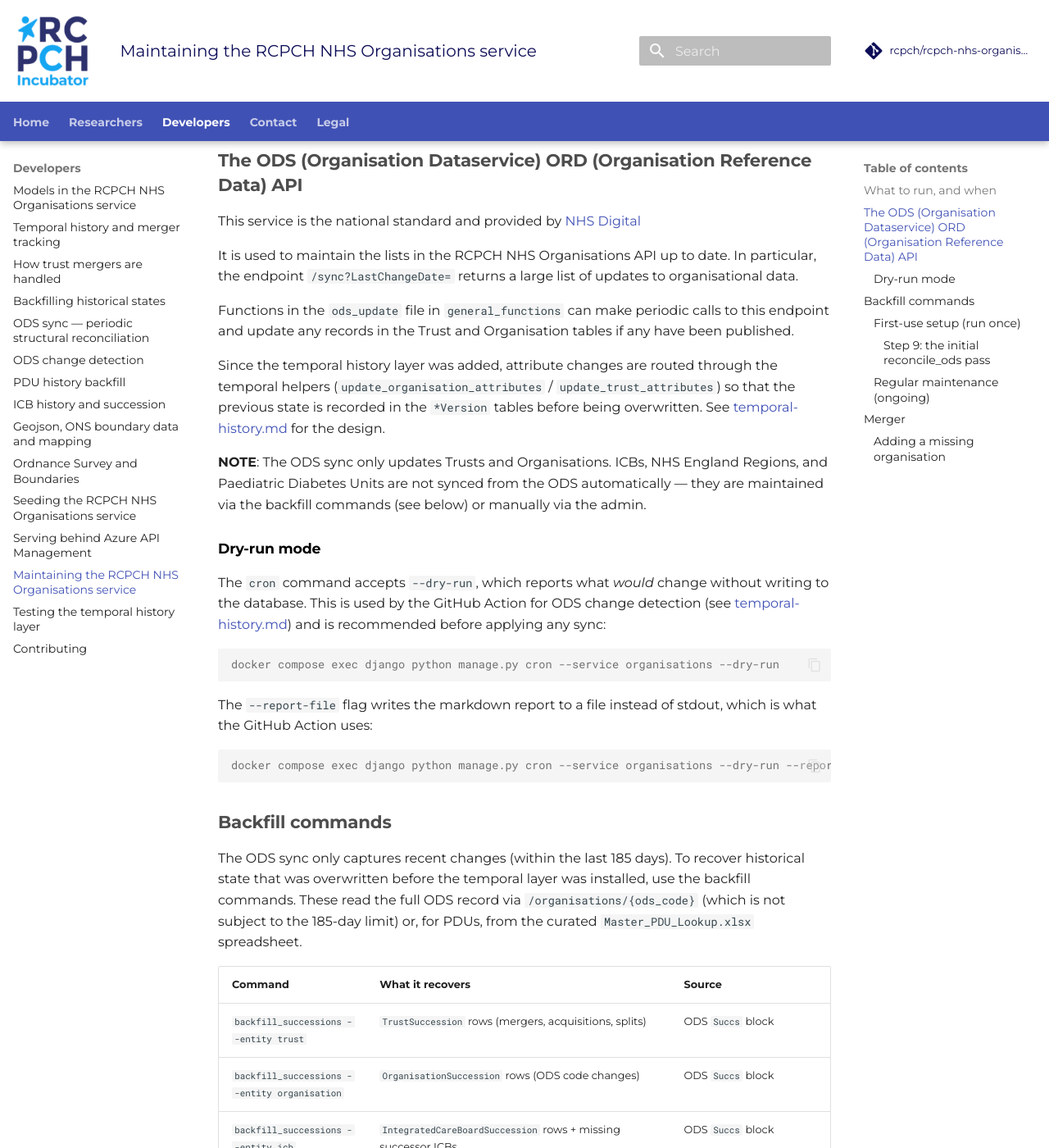
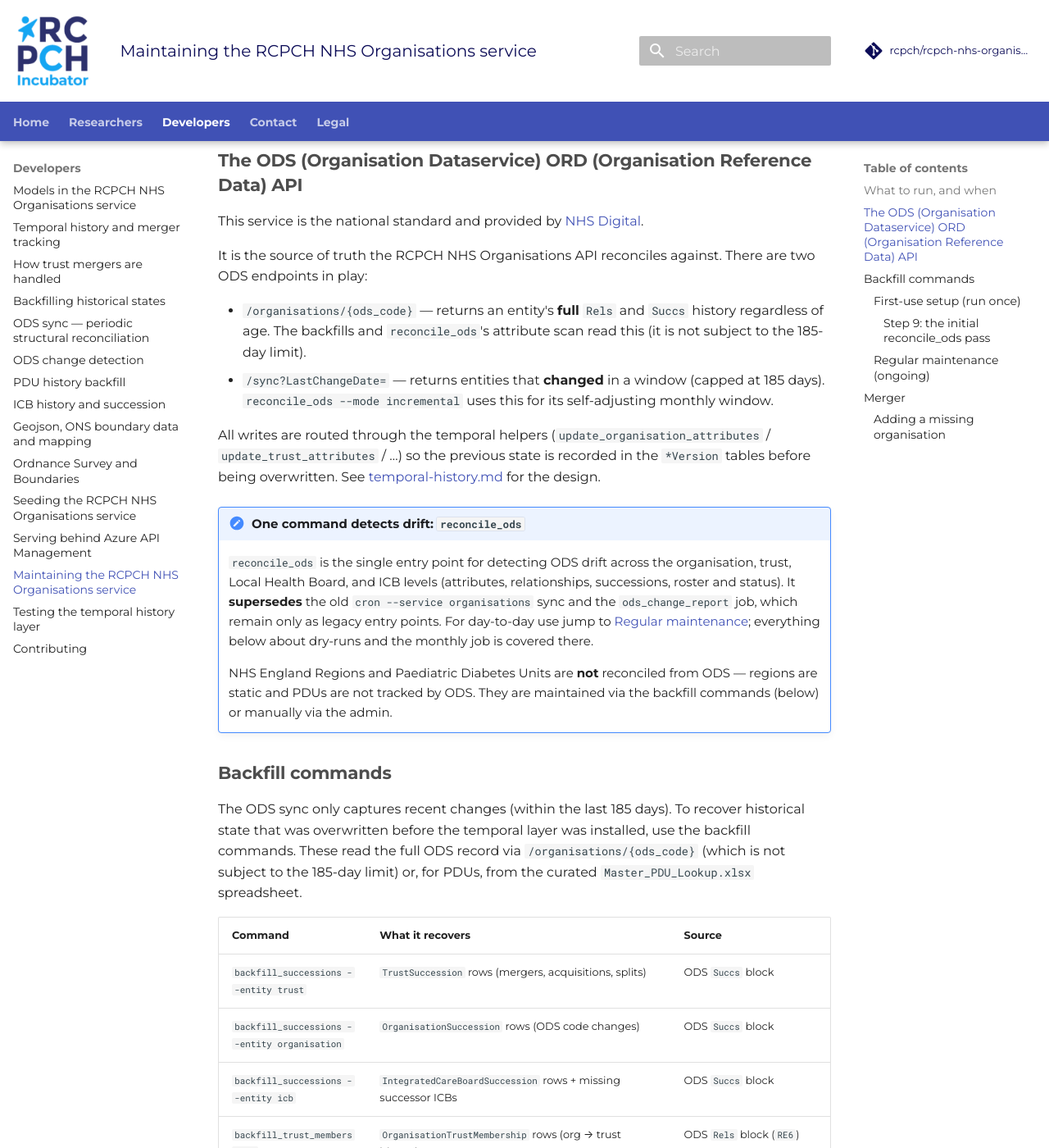
Before and after one commit to rcpch/rcpch-nhs-organisations, an MkDocs documentation site: the page built from documentation/docs/developer/database_maintenance.md, in a window 1280 px wide and 1400 px high, scrolled down 1010 px. Shown: the whole window at 82% size. Built offline with MkDocs 1.6.1 and Material for MkDocs 9.7.7, drawn with Linux system fonts in a browser that asks for light colours; comment, search, counter and statistics services are not loaded; some of the changed text lies outside the part shown.

Commit message:
Document changes

````diff
--- a/documentation/docs/developer/database_maintenance.md
+++ b/documentation/docs/developer/database_maintenance.md
@@ -39,29 +39,35 @@
 
 ## The ODS (Organisation Dataservice) ORD (Organisation Reference Data) API
 
-This service is the national standard and provided by [NHS Digital](https://digital.nhs.uk/developer/api-catalogue/organisation-data-service-ord)
+This service is the national standard and provided by [NHS Digital](https://digital.nhs.uk/developer/api-catalogue/organisation-data-service-ord).
 
-It is used to maintain the lists in the RCPCH NHS Organisations API up to date. In particular, the endpoint `/sync?LastChangeDate=` returns a large list of updates to organisational data.
+It is the source of truth the RCPCH NHS Organisations API reconciles against.
+There are two ODS endpoints in play:
 
-Functions in the `ods_update` file in `general_functions` can make periodic calls to this endpoint and update any records in the Trust and Organisation tables if any have been published.
+- `/organisations/{ods_code}` — returns an entity's **full** `Rels` and
+  `Succs` history regardless of age. The backfills and `reconcile_ods`'s
+  attribute scan read this (it is not subject to the 185-day limit).
+- `/sync?LastChangeDate=` — returns entities that **changed** in a window
+  (capped at 185 days). `reconcile_ods --mode incremental` uses this for its
+  self-adjusting monthly window.
 
-Since the temporal history layer was added, attribute changes are routed through the temporal helpers (`update_organisation_attributes` / `update_trust_attributes`) so that the previous state is recorded in the `*Version` tables before being overwritten. See [temporal-history.md](temporal-history.md) for the design.
+All writes are routed through the temporal helpers
+(`update_organisation_attributes` / `update_trust_attributes` / …) so the
+previous state is recorded in the `*Version` tables before being overwritten.
+See [temporal-history.md](temporal-history.md) for the design.
 
-**NOTE**: The ODS sync only updates Trusts and Organisations. ICBs, NHS England Regions, and Paediatric Diabetes Units are not synced from the ODS automatically — they are maintained via the backfill commands (see below) or manually via the admin.
+!!! note "One command detects drift: `reconcile_ods`"
+    `reconcile_ods` is the single entry point for detecting ODS drift across
+    the organisation, trust, Local Health Board, and ICB levels (attributes,
+    relationships, successions, roster and status). It **supersedes** the old
+    `cron --service organisations` sync and the `ods_change_report` job, which
+    remain only as legacy entry points. For day-to-day use jump to
+    [Regular maintenance](#regular-maintenance-ongoing); everything below
+    about dry-runs and the monthly job is covered there.
 
-### Dry-run mode
-
-The `cron` command accepts `--dry-run`, which reports what *would* change without writing to the database. This is used by the GitHub Action for ODS change detection (see [temporal-history.md](temporal-history.md)) and is recommended before applying any sync:
-
-```console
-docker compose exec django python manage.py cron --service organisations --dry-run
-```
-
-The `--report-file` flag writes the markdown report to a file instead of stdout, which is what the GitHub Action uses:
-
-```console
-docker compose exec django python manage.py cron --service organisations --dry-run --report-file ods_changes.md
-```
+    NHS England Regions and Paediatric Diabetes Units are **not** reconciled
+    from ODS — regions are static and PDUs are not tracked by ODS. They are
+    maintained via the backfill commands (below) or manually via the admin.
 
 ## Backfill commands
 
@@ -234,12 +240,13 @@
 seed list. This is **not** a merger — the site isn't new, it's just missing
 from the database.
 
-The `cron` sync command cannot discover these organisations. It calls the
-ODS `/sync` endpoint, which returns only organisations that *changed* in the
-last 185 days, and even then it only processes organisations that are
-already in the database (it matches by `ods_code` and skips anything not
-found). So an organisation that was never seeded will never be picked up by
-the sync, no matter how many times you run it.
+The roster scan in `reconcile_ods` surfaces a brand-new organisation in ODS
+as a *roster-add* in its report, but it does **not** create the organisation
+row — organisations are a closed, seeded set. (The old `cron` sync could
+never discover them either: `/sync` returns only organisations that *changed*
+and already exist in the database.) So an organisation that was never seeded
+has to be added explicitly with `mergers --create`, no matter how many sync
+or reconcile passes you run.
 
 To add a missing organisation, fetch it directly from the ODS
 `/organisations/{ods_code}` endpoint using `mergers --create`:
````
